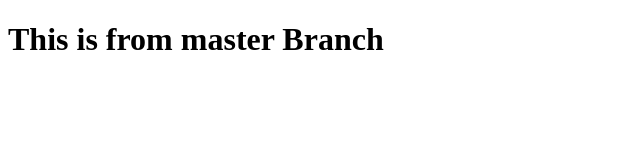
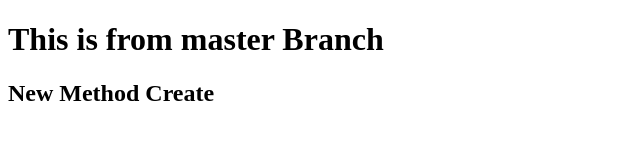
Before and after one commit to Shivam962502/testing, a plain HTML site: page index.html in a window 1280 px wide. Shown: the whole page, without its empty margins (0-640 px from the left). Drawn offline with Linux system fonts and the light colour scheme.

Commit message:
Update index.html

```diff
--- a/index.html
+++ b/index.html
@@ -9,6 +9,7 @@
 
 <body>
     <h1>This is from master Branch </h1>
+    <h2>New Method Create</h2>
 </body>
 
 </html>
```
